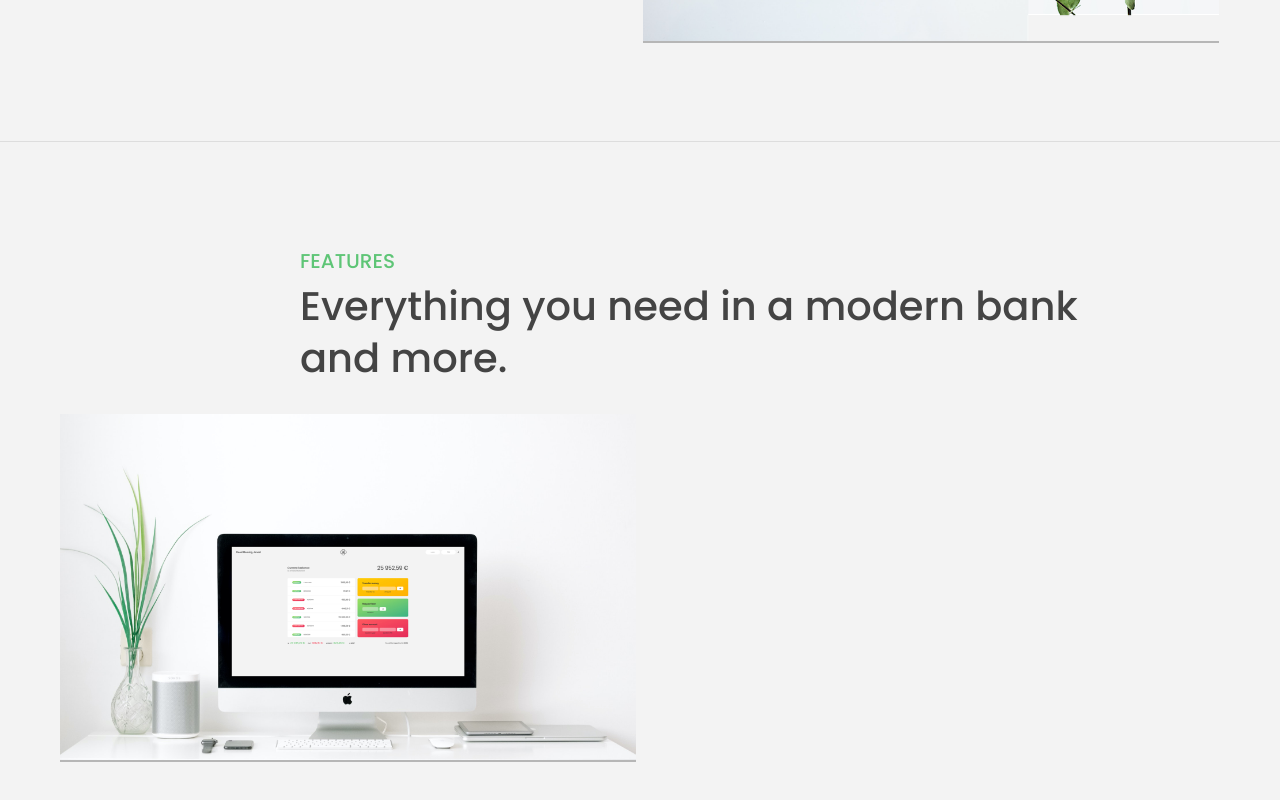
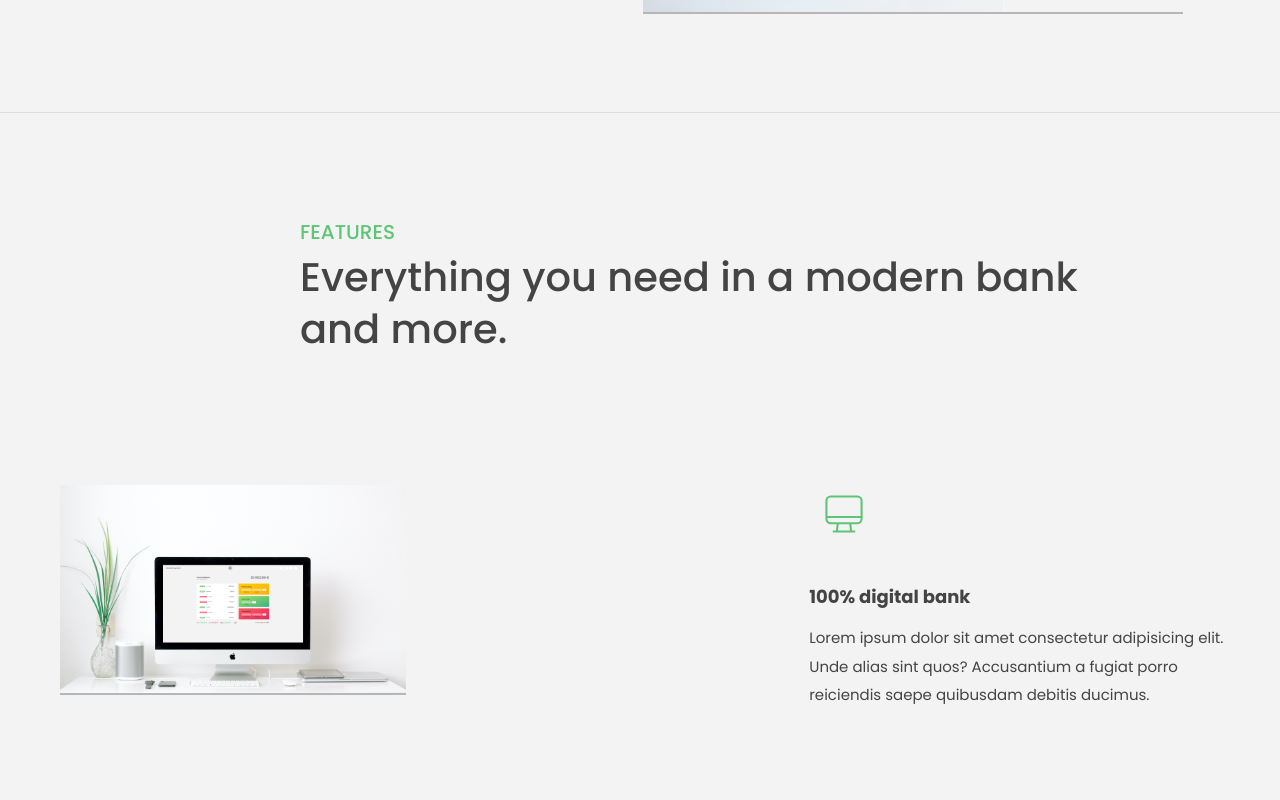
Before and after one commit to BipinAdhikari10/React-, a React (Vite) app in the folder bankist-app/: page / in a window 1280 px wide. Shown: the part 582-1382 px from the top of the page. Built offline with nearby package versions, Linux system fonts and the light colour scheme.

Commit message:
Bankist-app mid section

```diff
--- a/bankist-app/src/components/Mid.jsx
+++ b/bankist-app/src/components/Mid.jsx
@@ -1,5 +1,6 @@
 import "../css/./mid.css";
 import midImage from "../assets/images/digital.jpg";
+import { CiDesktop } from "react-icons/ci";
 const Mid = () => {
   return (
     <>
@@ -14,7 +15,18 @@ const Mid = () => {
           <div className="middle-image">
             <img className="hero-image" src={midImage} alt="digital image" />
           </div>
-          <div></div>
+          <div className="middle-section-wrapper-container">
+            <div className="desktop-icon">
+              {" "}
+              <CiDesktop />
+            </div>
+            <h3 className="middle-heading">100% digital bank</h3>
+            <p className="middle-text">
+              Lorem ipsum dolor sit amet consectetur adipisicing elit. Unde
+              alias sint quos? Accusantium a fugiat porro reiciendis saepe
+              quibusdam debitis ducimus.
+            </p>
+          </div>
         </div>
       </div>
     </>
--- a/bankist-app/src/css/mid.css
+++ b/bankist-app/src/css/mid.css
@@ -7,6 +7,19 @@
   margin-left: 30rem;
 }
 .hero-image {
+  width: 45%;
   margin-top: 3rem;
   box-shadow: 0px 2px 0px rgba(0, 0, 0, 0.25);
 }
+.middle-section-wrapper {
+  display: flex;
+  margin-top: 10rem !important;
+}
+.middle-section-wrapper-container {
+  margin-top: 1rem;
+}
+.desktop-icon {
+  font-size: 5rem;
+  color: var(--color-primary);
+  padding: 1rem;
+}
--- a/bankist-app/src/index.css
+++ b/bankist-app/src/index.css
@@ -55,3 +55,10 @@ body {
   color: #444;
   line-height: 1.3;
 }
+.middle-heading {
+  font-size: 1.8rem;
+}
+.middle-text {
+  margin-top: 1rem;
+  font-size: 1.5rem;
+}
```
